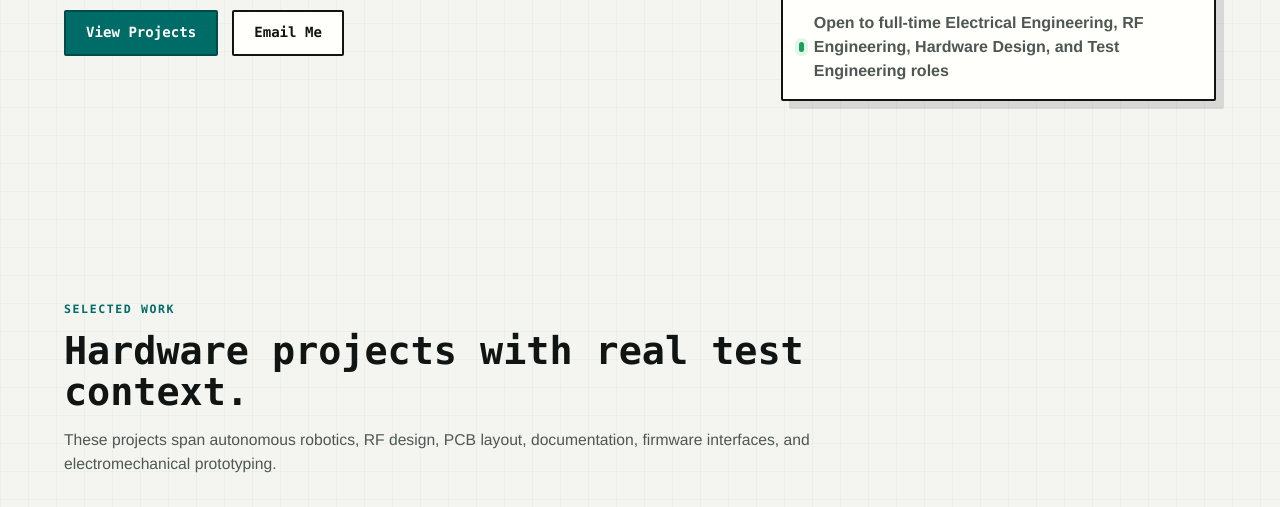
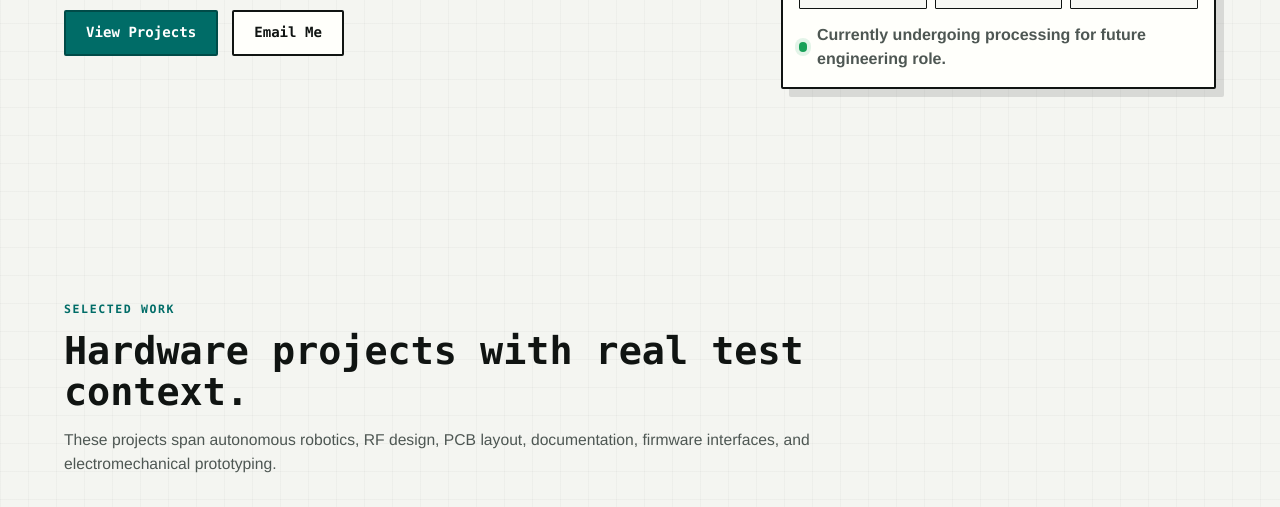
Before and after one commit to Gio-Dra/portfolio, a plain HTML site: page index.html in a window 1280 px wide. Shown: the part 593-1100 px from the top of the page. Drawn offline with Linux system fonts and the light colour scheme.

Commit message:
Update availability status message in index.html

```diff
--- a/index.html
+++ b/index.html
@@ -62,7 +62,7 @@
           </div>
           <div class="availability">
             <span class="status-dot"></span>
-            Open to full-time Electrical Engineering, RF Engineering, Hardware Design, and Test Engineering roles
+            Currently undergoing processing for future engineering role.
           </div>
         </div>
       </section>
```
